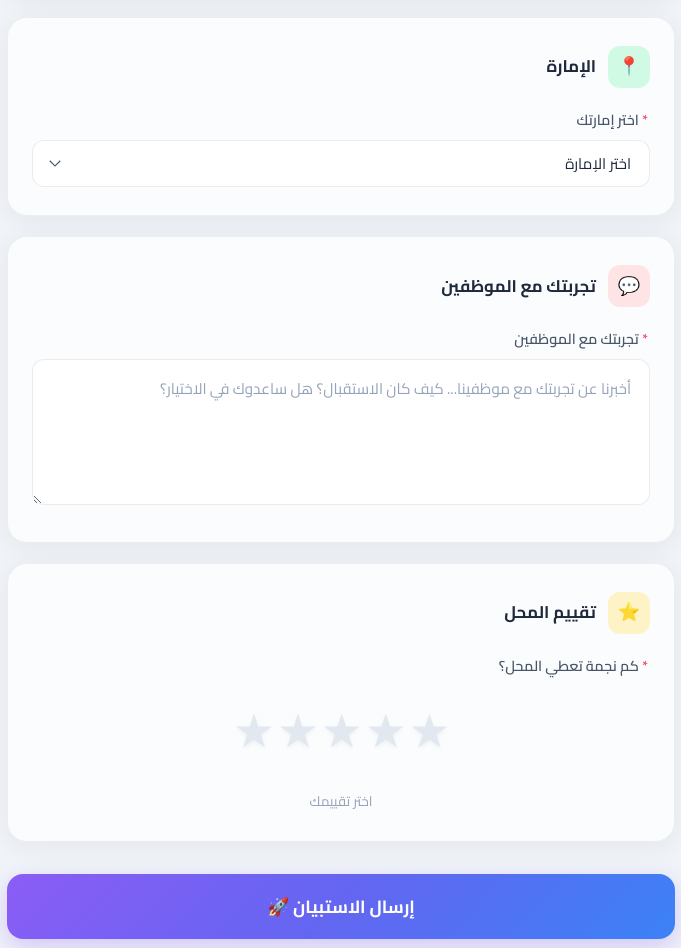
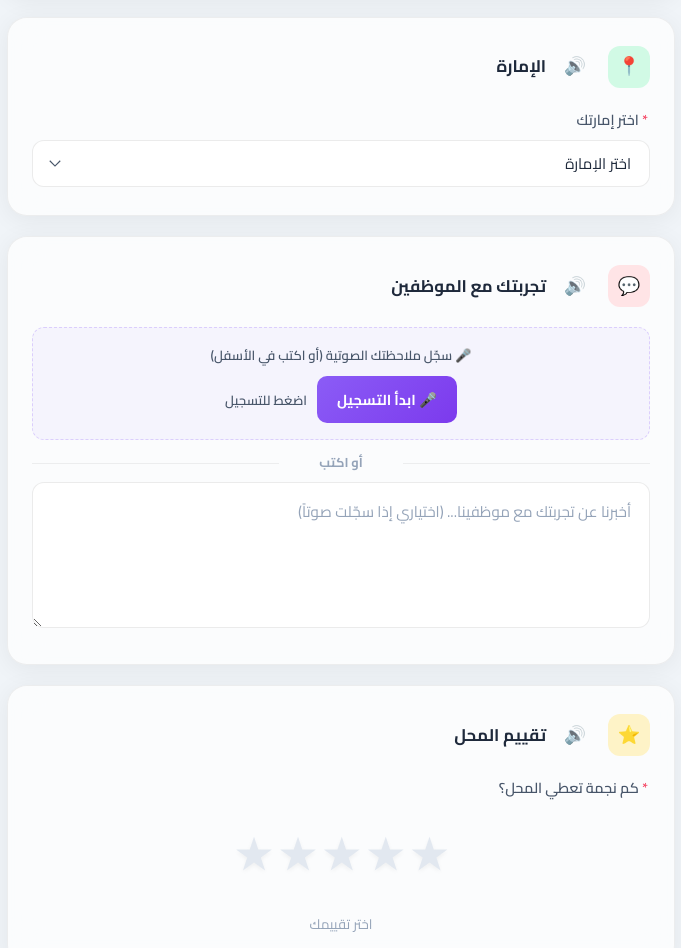
Before and after one commit to amiralafify11-blip/vo, a website: page index.html in a window 1280 px wide. Shown: the part 1327-2275 px from the top of the page, without its empty margins (299-980 px from the left). Drawn offline with Linux system fonts and the light colour scheme; no server answers.

Commit message:
feat: voice recording, branch selection, TTS buttons

```diff
--- a/index.html
+++ b/index.html
@@ -9,6 +9,106 @@
   <meta property="og:type" content="website">
   <title id="page-title">استبيان رضا العملاء - أمير العفيفي للهواتف</title>
   <link rel="stylesheet" href="style.css">
+  <style>
+    /* TTS Button */
+    .tts-btn {
+      background: none;
+      border: none;
+      cursor: pointer;
+      font-size: 1.1rem;
+      padding: 2px 6px;
+      border-radius: 6px;
+      transition: background 0.2s;
+      opacity: 0.7;
+      vertical-align: middle;
+      margin-right: 4px;
+    }
+    .tts-btn:hover { background: rgba(139,92,246,0.12); opacity: 1; }
+
+    /* Voice Recording */
+    .recording-area {
+      margin-top: 14px;
+      padding: 16px;
+      background: rgba(139,92,246,0.05);
+      border: 1.5px dashed rgba(139,92,246,0.25);
+      border-radius: 12px;
+    }
+    .recording-label {
+      font-size: 0.82rem;
+      color: var(--text-secondary);
+      font-weight: 600;
+      margin-bottom: 10px;
+      text-align: center;
+    }
+    .record-controls {
+      display: flex;
+      align-items: center;
+      gap: 10px;
+      flex-wrap: wrap;
+      justify-content: center;
+    }
+    .record-btn {
+      padding: 10px 20px;
+      background: linear-gradient(135deg, #8b5cf6, #7c3aed);
+      color: white;
+      border: none;
+      border-radius: 10px;
+      font-family: 'Cairo', sans-serif;
+      font-size: 0.9rem;
+      font-weight: 700;
+      cursor: pointer;
+      transition: all 0.3s ease;
+      display: flex;
+      align-items: center;
+      gap: 6px;
+    }
+    .record-btn:hover { transform: translateY(-1px); box-shadow: 0 4px 14px rgba(139,92,246,0.4); }
+    .record-btn.recording {
+      background: linear-gradient(135deg, #ef4444, #dc2626);
+      animation: pulse-record 1.2s ease-in-out infinite;
+    }
+    @keyframes pulse-record {
+      0%, 100% { box-shadow: 0 0 0 0 rgba(239,68,68,0.4); }
+      50% { box-shadow: 0 0 0 8px rgba(239,68,68,0); }
+    }
+    .record-status {
+      font-size: 0.82rem;
+      color: var(--text-secondary);
+      font-weight: 600;
+    }
+    .record-status.active { color: #ef4444; }
+    .record-status.done { color: #10b981; }
+    #playback-audio {
+      width: 100%;
+      margin-top: 10px;
+      border-radius: 8px;
+      display: none;
+    }
+    .or-divider {
+      text-align: center;
+      font-size: 0.8rem;
+      color: var(--text-muted);
+      font-weight: 700;
+      margin: 12px 0 8px;
+      position: relative;
+    }
+    .or-divider::before, .or-divider::after {
+      content: '';
+      position: absolute;
+      top: 50%;
+      width: 40%;
+      height: 1px;
+      background: var(--border-glass);
+    }
+    .or-divider::before { right: 0; }
+    .or-divider::after { left: 0; }
+    #recording-timer {
+      font-size: 0.8rem;
+      color: #ef4444;
+      font-weight: 700;
+      font-variant-numeric: tabular-nums;
+    }
+  </style>
 </head>
 <body>
 
@@ -39,7 +139,7 @@
       </div>
       <div class="progress-text">
         <span id="progress-label">0% مكتمل</span>
-        <span id="progress-step">الخطوة 1 من 6</span>
+        <span id="progress-step">الخطوة 1 من 8</span>
       </div>
     </div>
 
@@ -70,9 +170,18 @@
       <div class="form-section">
         <div class="section-title">
           <span class="icon blue">🛒</span>
+          <button type="button" class="tts-btn" onclick="speakText('تفاصيل الشراء')" title="استمع">🔊</button>
           <span>تفاصيل الشراء</span>
         </div>
-        <div class="form-group">
+
+        <!-- Branch selection (loaded dynamically from settings) -->
+        <div class="form-group" id="branch-section" style="display:none;">
+          <label><span class="required">*</span> اختر الفرع</label>
+          <div class="options-grid" id="branch-options"></div>
+          <div class="error-message" id="branch-error">يرجى اختيار الفرع</div>
+        </div>
+
+        <div class="form-group" style="margin-top:14px;">
           <label><span class="required">*</span> تاريخ الشراء</label>
           <div class="options-grid" style="grid-template-columns: repeat(3, 1fr); margin-bottom: 10px;">
             <label class="option-card">
@@ -99,6 +208,7 @@
           </div>
           <div class="error-message" id="date-error">يرجى اختيار تاريخ الشراء</div>
         </div>
+
         <div class="form-group" style="margin-top: 18px;">
           <label><span class="required">*</span> هل تم الشراء؟</label>
           <div class="options-grid">
@@ -125,6 +235,7 @@
       <div class="form-section">
         <div class="section-title">
           <span class="icon gold">📢</span>
+          <button type="button" class="tts-btn" onclick="speakText('كيف عرفت عنا؟')" title="استمع">🔊</button>
           <span>كيف عرفت عنا؟</span>
         </div>
         <div class="options-grid">
@@ -171,6 +282,7 @@
       <div class="form-section">
         <div class="section-title">
           <span class="icon emerald">📍</span>
+          <button type="button" class="tts-btn" onclick="speakText('الإمارة')" title="استمع">🔊</button>
           <span>الإمارة</span>
         </div>
         <div class="form-group">
@@ -193,12 +305,30 @@
       <div class="form-section">
         <div class="section-title">
           <span class="icon rose">💬</span>
+          <button type="button" class="tts-btn" onclick="speakText('تجربتك مع الموظفين')" title="استمع">🔊</button>
           <span>تجربتك مع الموظفين</span>
         </div>
+
+        <!-- Voice Recording -->
+        <div class="recording-area">
+          <div class="recording-label">🎤 سجّل ملاحظتك الصوتية (أو اكتب في الأسفل)</div>
+          <div class="record-controls">
+            <button type="button" class="record-btn" id="record-btn" onclick="toggleRecording()">
+              🎤 ابدأ التسجيل
+            </button>
+            <span class="record-status" id="record-status">اضغط للتسجيل</span>
+            <span id="recording-timer" style="display:none;"></span>
+          </div>
+          <audio id="playback-audio" controls></audio>
+        </div>
+
+        <div class="or-divider">أو اكتب</div>
+
         <div class="form-group">
-          <label for="experience"><span class="required">*</span> تجربتك مع الموظفين</label>
-          <textarea id="experience" name="experience" class="form-input" placeholder="أخبرنا عن تجربتك مع موظفينا... كيف كان الاستقبال؟ هل ساعدوك في الاختيار؟" rows="4" required></textarea>
-          <div class="error-message" id="experience-error">يرجى إدخال تجربتك مع الموظفين</div>
+          <textarea id="experience" name="experience" class="form-input"
+            placeholder="أخبرنا عن تجربتك مع موظفينا... (اختياري إذا سجّلت صوتاً)"
+            rows="4"></textarea>
+          <div class="error-message" id="experience-error">يرجى كتابة تجربتك أو تسجيل ملاحظة صوتية</div>
         </div>
       </div>
 
@@ -206,6 +336,7 @@
       <div class="form-section">
         <div class="section-title">
           <span class="icon gold">⭐</span>
+          <button type="button" class="tts-btn" onclick="speakText('تقييم المحل')" title="استمع">🔊</button>
           <span>تقييم المحل</span>
         </div>
         <div class="form-group">
@@ -255,7 +386,7 @@
         </div>
       </div>
 
-      <!-- Invoice Download (hidden by default, shown if token has invoice) -->
+      <!-- Invoice Download -->
       <div class="maps-card" id="invoice-card" style="display: none;">
         <div class="maps-header">
           <div class="maps-icon" style="background: #d1fae5;">🧾</div>
```
